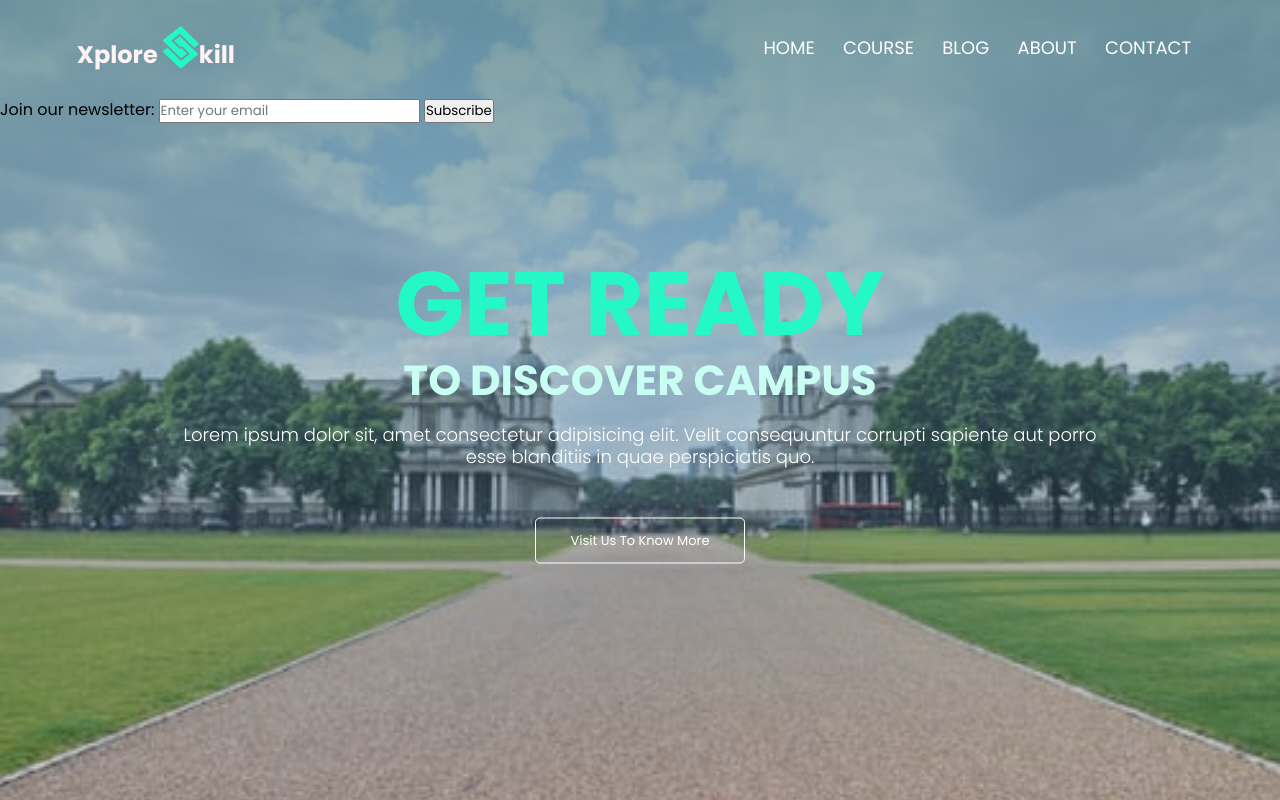
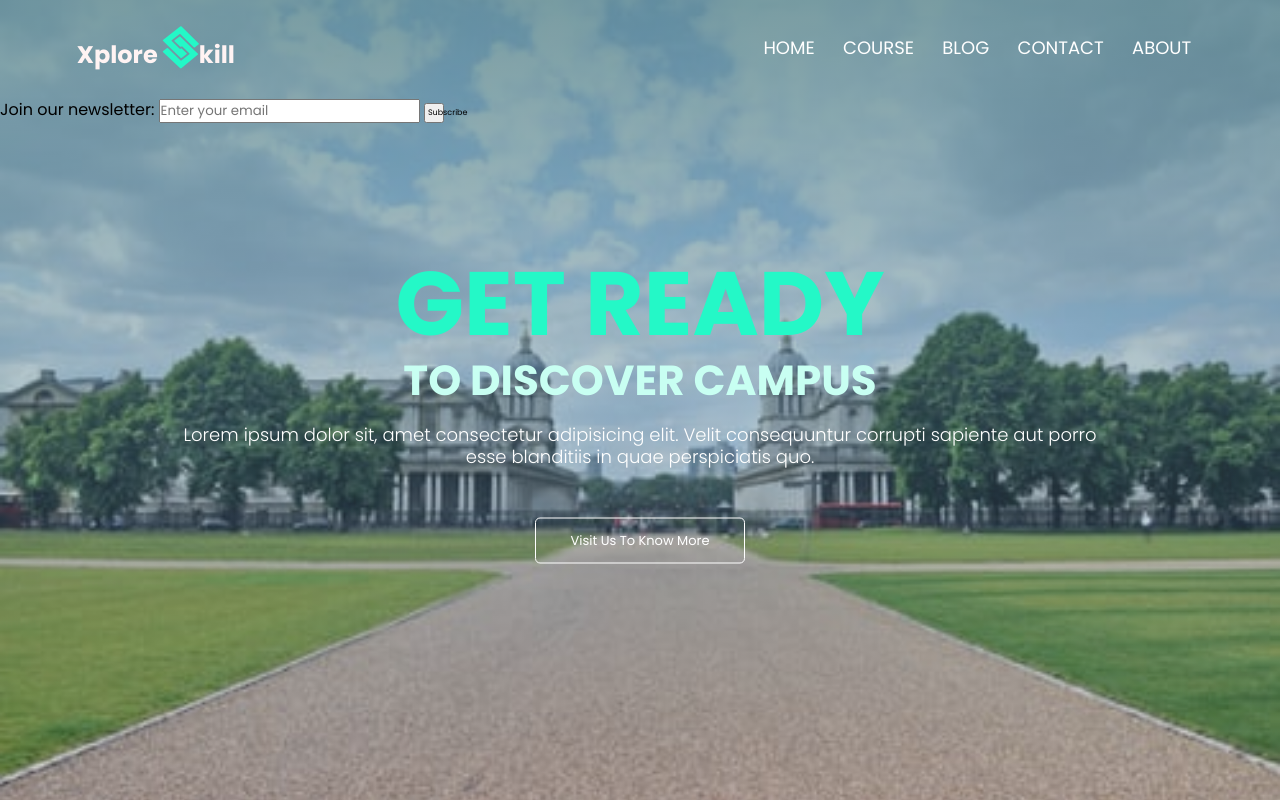
Before and after one commit to hemanth5623/explore-skills2, a plain HTML site: page index.html in a window 1280 px wide. Shown: the top 800 px of the page. Drawn offline with Linux system fonts and the light colour scheme.

Commit message:
subscribe button and navbar order changed

```diff
--- a/index.html
+++ b/index.html
@@ -26,8 +26,8 @@
                     <li><a href="index.html">Home</a></li>
                     <li><a href="course.html">Course</a></li>
                     <li><a href="blog.html">Blog</a></li>
+                    <li><a href="contact.html">Contact</a></li>
                     <li><a href="about.html">About</a></li>
-                    <li><a href="contact.html">Contact</a></li>
                 </ul>
             </div>
             <i class="fa fa-bars" onclick="showMenu()"></i>
@@ -50,7 +50,7 @@
 
             <input type="text" id="userInput" placeholder="Enter your email" />
 
-            <button onclick="alert('Thank you for subscribing!')">Subscribe</button>
+            <button class = "extra-elements" onclick="alert('Thank you for subscribing!')">Subscribe</button>
 
         </div>
     </section>
--- a/style.css
+++ b/style.css
@@ -673,4 +673,11 @@ hr {
     box-sizing: border-box;
 }
 
+.extra-elements button {
+    width: 20px;
+    height: 20px;
+    font-size: 8px;
+    padding: 2px;
+}
+
 /* Contact Us Section end */
```
Also changed, not shown: about.html (+1 -1 lines), blog.html (+1 -1 lines), contact.html (+1 -1 lines), course.html (+1 -1 lines).
